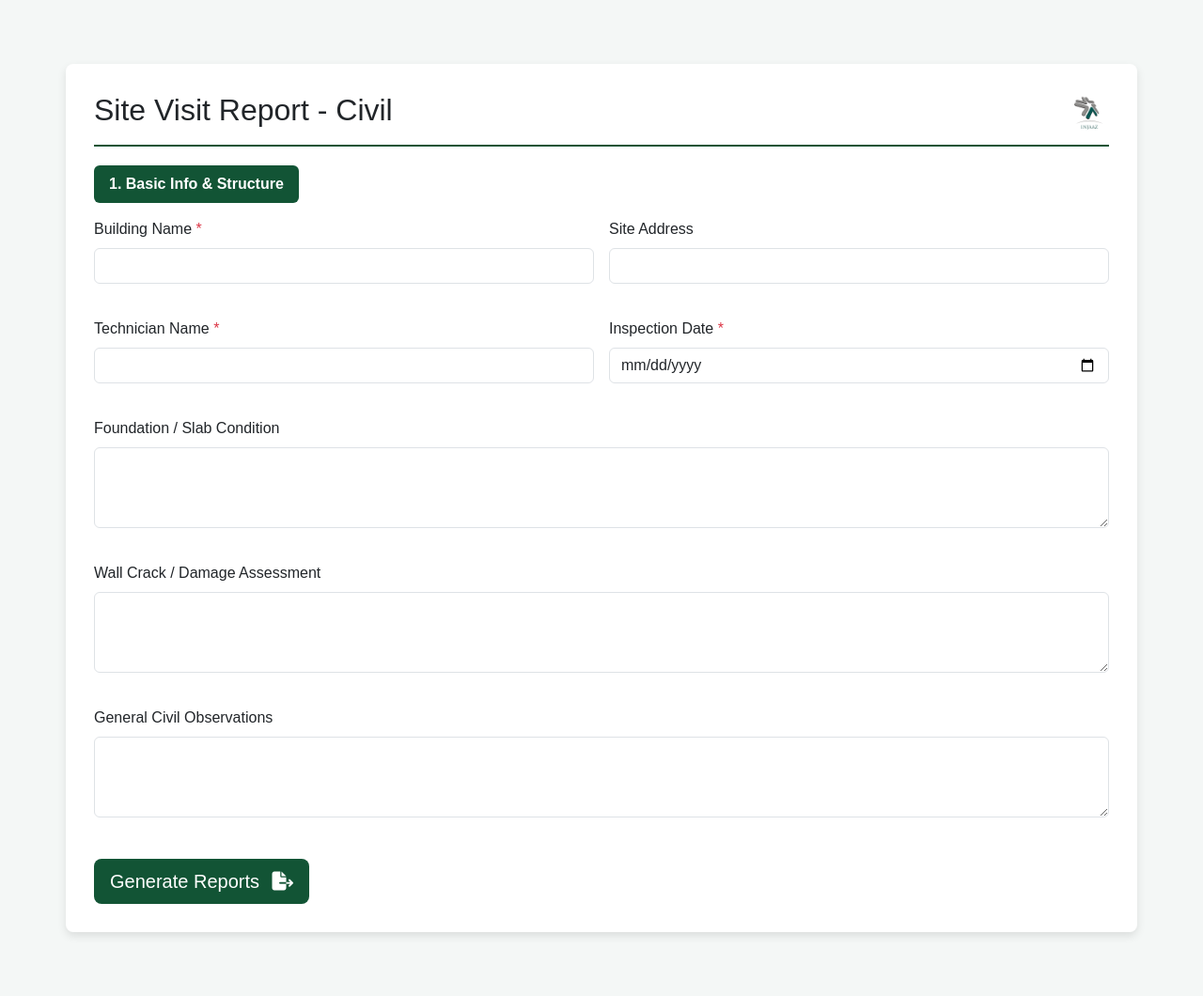
After one commit to arshithinjaaz/injaaz-form-system, a Flask app: page /site-civil/ in a window 1280 px wide. The commit adds this page. Shown: the whole page at 94% size. Run offline with Flask 3, Linux system fonts and the light colour scheme.

Commit message:
New module add-on

```diff
--- a/Injaaz.py
+++ b/Injaaz.py
@@ -10,6 +10,9 @@ from module_site_visit.routes import site_visit_bp
 # 2. Import the Blueprint object for Form 2 (The new Site Assessment Report)
 # This module was created in the previous step ('module_site_assessment/routes.py')
 from module_site_assessment.routes import site_assessment_bp
+
+# 3. Import the Blueprint object for Form 3 (New Site Civil Report)
+from module_site_civil.routes import site_civil_bp
 
 # --- CONFIGURATION ---
 BASE_DIR = os.path.dirname(os.path.abspath(__file__))
@@ -29,6 +32,9 @@ app.register_blueprint(site_visit_bp, url_prefix='/site-visit')
 
 # Register Blueprint for Form 2 (New Site Assessment)
 app.register_blueprint(site_assessment_bp, url_prefix='/site-assessment')
+
+# Register Blueprint for Form 3 (New Site Civil Report)
+app.register_blueprint(site_civil_bp, url_prefix='/site-civil')
 
 # --- Root Route Renders Dashboard ---
 @app.route('/')
--- /dev/null
+++ b/module_site_civil/routes.py
@@ -0,0 +1,44 @@
+# module_site_civil/routes.py
+
+import os
+from flask import Blueprint, render_template, request, url_for, redirect, jsonify
+
+# Define the Blueprint for the Civil module
+site_civil_bp = Blueprint('site_civil_bp', __name__)
+
+# --- Route to Render the Form ---
+@site_civil_bp.route('/', methods=['GET'])
+def index():
+    """Renders the Site Visit Civil Report Form."""
+    # Renders the HTML template we will create next
+    return render_template('civil_form.html')
+
+# --- Route to Handle Form Submission ---
+@site_civil_bp.route('/submit', methods=['POST'])
+def submit_form():
+    """Handles data submission and triggers report generation."""
+
+    # 1. Get the form data
+    form_data = request.form
+
+    # 2. Trigger report generation
+    # These functions will be defined in the excel/pdf scripts
+    excel_filename = create_excel_report(form_data)
+    pdf_filename = create_pdf_report(form_data)
+
+    # 3. Return the success page with download links
+    return render_template('civil_success.html',
+                           excel_file=excel_filename,
+                           pdf_file=pdf_filename)
+
+# --- Placeholder Functions for Report Generation ---
+# IMPORTANT: These functions must match the names used in submit_form()
+def create_excel_report(data):
+    # In a real app, this would call site_civil_excel.py functions
+    # For now, return a placeholder file name
+    return "Site_Civil_Report_TEMP.xlsx"
+
+def create_pdf_report(data):
+    # In a real app, this would call site_civil_pdf.py functions
+    # For now, return a placeholder file name
+    return "Site_Civil_Report_TEMP.pdf"
--- /dev/null
+++ b/module_site_civil/templates/civil_form.html
@@ -0,0 +1,107 @@
+<!DOCTYPE html>
+<html lang="en">
+<head>
+    <meta charset="UTF-8">
+    <meta name="viewport" content="width=device-width, initial-scale=1.0">
+    <title>Site Visit Report - Civil</title>
+    <link href="https://cdn.jsdelivr.net/npm/bootstrap@5.3.3/dist/css/bootstrap.min.css" rel="stylesheet">
+    <link href="https://cdnjs.cloudflare.com/ajax/libs/font-awesome/6.5.1/css/all.min.css" rel="stylesheet">
+
+    <style>
+        :root {
+            --injaaz-brand-green: #125435;
+            --injaaz-light-grey: #f4f7f6;
+        }
+        body {
+            background-color: var(--injaaz-light-grey);
+            font-family: Arial, sans-serif;
+            padding-top: 20px;
+            padding-bottom: 20px;
+        }
+        .container {
+            background-color: white;
+            padding: 30px;
+            border-radius: 8px;
+            box-shadow: 0 4px 10px rgba(0,0,0,0.1);
+        }
+        .header-line {
+            border-bottom: 2px solid var(--injaaz-brand-green);
+            padding-bottom: 10px;
+            margin-bottom: 20px;
+            display: flex;
+            justify-content: space-between;
+            align-items: center;
+        }
+        .nav-link.active {
+            background-color: var(--injaaz-brand-green) !important;
+            color: white !important;
+        }
+        .nav-link {
+            color: var(--injaaz-brand-green);
+            font-weight: 600;
+        }
+        .form-group {
+            margin-bottom: 20px;
+        }
+    </style>
+</head>
+<body>
+
+<div class="container my-5">
+    <div class="header-line">
+        <h2>Site Visit Report - Civil</h2>
+        <img src="{{ url_for('static', filename='INJAAZ.png') }}" alt="INJAAZ Logo" style="height: 40px;">
+    </div>
+
+    <ul class="nav nav-pills mb-3">
+      <li class="nav-item">
+        <a class="nav-link active" aria-current="page" href="#" style="background-color: var(--injaaz-brand-green);">1. Basic Info & Structure</a>
+      </li>
+    </ul>
+
+    <form method="POST" action="{{ url_for('site_civil_bp.submit_form') }}">
+
+        <div class="row g-3">
+            <div class="col-md-6 form-group">
+                <label for="buildingName" class="form-label">Building Name <span class="text-danger">*</span></label>
+                <input type="text" class="form-control" id="buildingName" name="buildingName" required>
+            </div>
+            <div class="col-md-6 form-group">
+                <label for="address" class="form-label">Site Address</label>
+                <input type="text" class="form-control" id="address" name="address">
+            </div>
+
+            <div class="col-md-6 form-group">
+                <label for="technician" class="form-label">Technician Name <span class="text-danger">*</span></label>
+                <input type="text" class="form-control" id="technician" name="technician" required>
+            </div>
+            <div class="col-md-6 form-group">
+                <label for="date" class="form-label">Inspection Date <span class="text-danger">*</span></label>
+                <input type="date" class="form-control" id="date" name="date" required>
+            </div>
+
+            <div class="col-12 form-group">
+                <label for="foundationStatus" class="form-label">Foundation / Slab Condition</label>
+                <textarea class="form-control" id="foundationStatus" name="foundationStatus" rows="3"></textarea>
+            </div>
+
+             <div class="col-12 form-group">
+                <label for="wallCracks" class="form-label">Wall Crack / Damage Assessment</label>
+                <textarea class="form-control" id="wallCracks" name="wallCracks" rows="3"></textarea>
+            </div>
+
+            <div class="col-12 form-group">
+                <label for="generalComments" class="form-label">General Civil Observations</label>
+                <textarea class="form-control" id="generalComments" name="generalComments" rows="3"></textarea>
+            </div>
+        </div>
+
+        <button type="submit" class="btn btn-lg mt-4"
+            style="background-color: var(--injaaz-brand-green); color: white;">
+            Generate Reports <i class="fas fa-file-export ms-2"></i>
+        </button>
+    </form>
+</div>
+
+</body>
+</html>
```
Also changed, not shown: module_site_civil/templates/civil_success.html (added, +63 -0 lines), templates/dashboard.html (+11 -0 lines), module_site_civil/__init__.py (added), module_site_civil/site_civil_excel.py (added), module_site_civil/site_civil_pdf.py (added).
